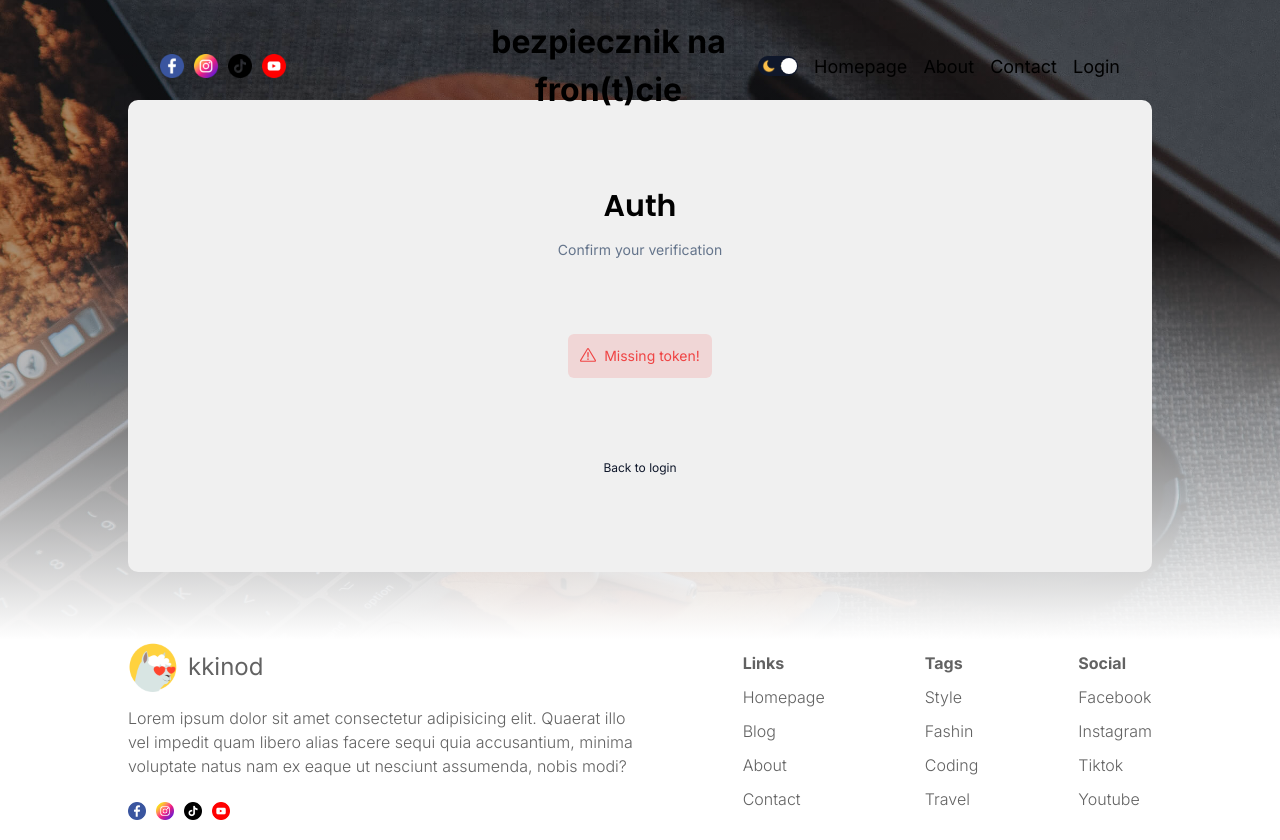
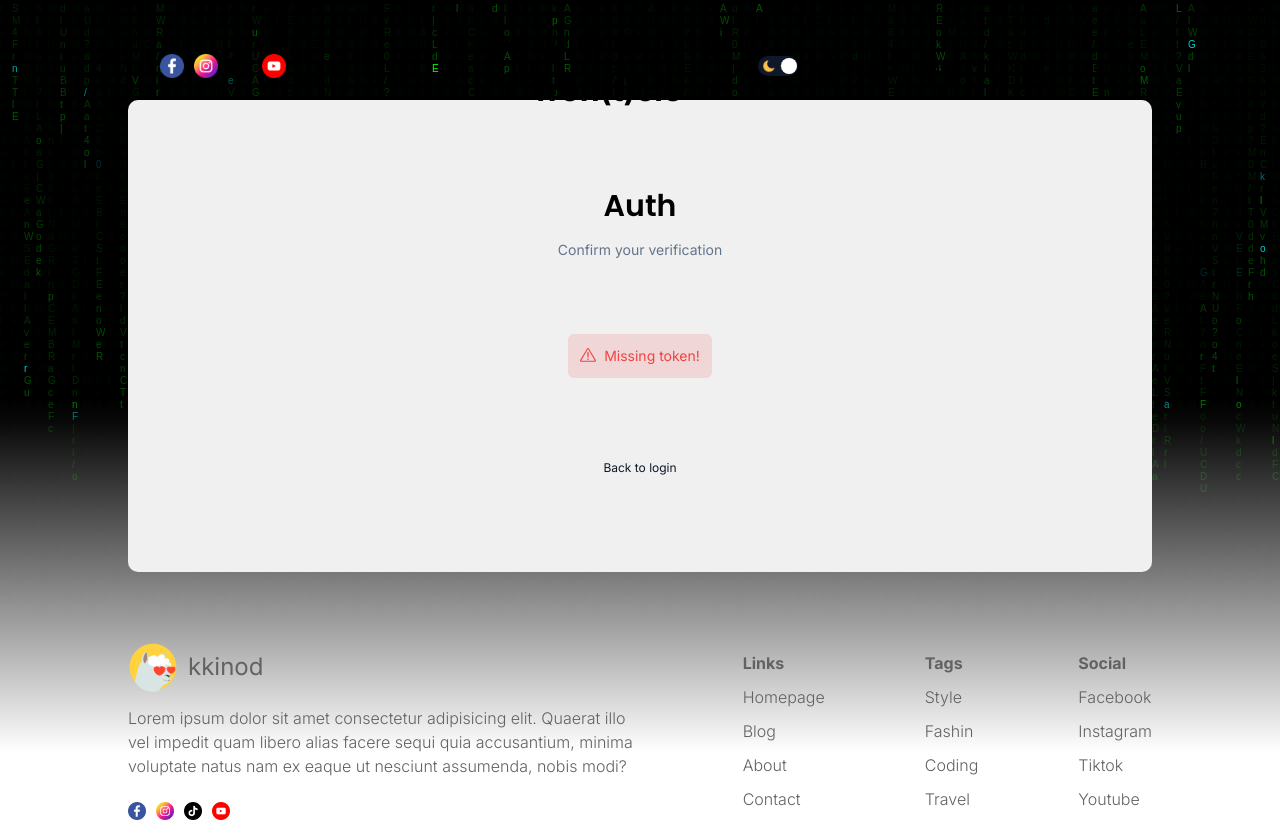
Before and after one commit to Kkinod/BNF-Blog, a Next.js app: page /new-verification in a window 1280 px wide. Built offline with nearby package versions, Linux system fonts and the light colour scheme; no server answers.

Commit message:
feat: Add Matrix effect as hero background
- Implement Matrix rain animation using Canvas
- Add gradient overlay for smooth transition
- Replace static image with dynamic Matrix effect

```diff
--- a/src/app/globals.css
+++ b/src/app/globals.css
@@ -53,11 +53,11 @@
 		--bgcDark: #0f172a;
 
 		/* Category Colors */
-		--category-style: #57c4ff;
-		--category-fashion: #da85c7;
+		--category-backend: #57c4ff;
+		--category-security: #da85c7;
 		--category-food: #7fb881;
 		--category-travel: #ff7957;
-		--category-culture: #ffb04f;
+		--category-frontend: #ffb04f;
 		--category-coding: #5e4fff;
 	}
 
@@ -193,6 +193,7 @@ a {
 }
 
 .container {
+	position: relative;
 	max-width: 100%;
 	min-height: 100vh;
 	background-color: var(--background);
@@ -249,34 +250,34 @@ a {
 	color: #b3b3b1;
 }
 
-.category--style {
-	background-color: color-mix(in srgb, var(--category-style) 20%, transparent);
+.category--backend {
+	background-color: color-mix(in srgb, var(--category-backend) 20%, transparent);
 	transition: all 0.3s ease;
 }
 
-.category--style:hover {
-	background-color: color-mix(in srgb, var(--category-style) 50%, transparent);
+.category--backend:hover {
+	background-color: color-mix(in srgb, var(--category-backend) 50%, transparent);
 	transform: translateY(-2px);
-	box-shadow: 0 4px 8px color-mix(in srgb, var(--category-style) 30%, transparent);
+	box-shadow: 0 4px 8px color-mix(in srgb, var(--category-backend) 30%, transparent);
 }
 
-.category--style:active {
+.category--backend:active {
 	transform: translateY(1px);
 	box-shadow: 0 2px 4px rgba(87, 196, 255, 0.2);
 }
 
-.category--fashion {
-	background-color: color-mix(in srgb, var(--category-fashion) 20%, transparent);
+.category--security {
+	background-color: color-mix(in srgb, var(--category-security) 20%, transparent);
 	transition: all 0.3s ease;
 }
 
-.category--fashion:hover {
-	background-color: color-mix(in srgb, var(--category-fashion) 50%, transparent);
+.category--security:hover {
+	background-color: color-mix(in srgb, var(--category-security) 50%, transparent);
 	transform: translateY(-2px);
-	box-shadow: 0 4px 8px color-mix(in srgb, var(--category-fashion) 30%, transparent);
+	box-shadow: 0 4px 8px color-mix(in srgb, var(--category-security) 30%, transparent);
 }
 
-.category--fashion:active {
+.category--security:active {
 	transform: translateY(1px);
 	box-shadow: 0 2px 4px rgba(218, 133, 199, 0.2);
 }
@@ -313,18 +314,18 @@ a {
 	box-shadow: 0 2px 4px rgba(255, 121, 87, 0.2);
 }
 
-.category--culture {
-	background-color: color-mix(in srgb, var(--category-culture) 20%, transparent);
+.category--frontend {
+	background-color: color-mix(in srgb, var(--category-frontend) 20%, transparent);
 	transition: all 0.3s ease;
 }
 
-.category--culture:hover {
-	background-color: color-mix(in srgb, var(--category-culture) 50%, transparent);
+.category--frontend:hover {
+	background-color: color-mix(in srgb, var(--category-frontend) 50%, transparent);
 	transform: translateY(-2px);
-	box-shadow: 0 4px 8px color-mix(in srgb, var(--category-culture) 30%, transparent);
+	box-shadow: 0 4px 8px color-mix(in srgb, var(--category-frontend) 30%, transparent);
 }
 
-.category--culture:active {
+.category--frontend:active {
 	transform: translateY(1px);
 	box-shadow: 0 2px 4px rgba(255, 176, 79, 0.2);
 }
@@ -344,3 +345,25 @@ a {
 	transform: translateY(1px);
 	box-shadow: 0 2px 4px rgba(94, 79, 255, 0.2);
 }
+
+.custom-scrollbar {
+	padding-right: 0.5rem;
+}
+
+.custom-scrollbar::-webkit-scrollbar {
+	width: 8px;
+}
+
+.custom-scrollbar::-webkit-scrollbar-track {
+	background: hsl(var(--muted));
+	border-radius: 4px;
+}
+
+.custom-scrollbar::-webkit-scrollbar-thumb {
+	background: hsl(var(--muted-foreground));
+	border-radius: 4px;
+}
+
+.custom-scrollbar::-webkit-scrollbar-thumb:hover {
+	background: hsl(var(--muted-foreground));
+}
--- a/src/app/layout.tsx
+++ b/src/app/layout.tsx
@@ -8,8 +8,8 @@ import { ThemeProvider } from "@/providers/ThemePrvider";
 import { AuthProvider } from "@/providers/AuthProvider";
 import { Toaster } from "@/components/ui/sonner";
 import { HeroBackground } from "@/components/organisms/HeroBackground/HeroBackground";
+import { AuthLinks } from "@/components/organisms/AuthLinks/AuthLinks";
 import "./globals.css";
-import { AuthLinks } from "@/components/organisms/AuthLinks/AuthLinks";
 
 const inter = Inter({ subsets: ["latin"] });
 
--- a/src/components/organisms/HeroBackground/HeroBackground.tsx
+++ b/src/components/organisms/HeroBackground/HeroBackground.tsx
@@ -1,13 +1,20 @@
+import { MatrixBackground } from "../MatrixBackground/MatrixBackground";
 import defaultBackgroundImage from "./../../../../public/bcgMain.jpg";
+import matrixBGImage from "./../../../../public/matrixBGSmall.jpg";
 import "./heroBackground.css";
 
 export const HeroBackground = ({ backgroundImage }: { backgroundImage?: string }) => {
-	const imageSrc = backgroundImage || defaultBackgroundImage.src;
+	// const imageSrc = backgroundImage || defaultBackgroundImage.src;
+	const imageSrc = backgroundImage || matrixBGImage.src;
 
 	return (
-		<div className="hero__background">
-			<div className="hero__shadow" />
-			<div className="hero__image" style={{ backgroundImage: `url(${imageSrc})` }} />
-		</div>
+		<>
+			<div className="hero__background">
+				{/* <div className="hero__shadow--image" /> */}
+				{/* <div className="hero__image" style={{ backgroundImage: `url(${imageSrc})` }} /> */}
+				<div className="hero__shadow" />
+				<MatrixBackground />
+			</div>
+		</>
 	);
 };
--- a/src/components/organisms/HeroBackground/heroBackground.css
+++ b/src/components/organisms/HeroBackground/heroBackground.css
@@ -2,8 +2,9 @@
 	position: absolute;
 	top: 0;
 	left: 0;
+	bottom: 0;
 	width: 100vw;
-	height: 100vh;
+	/* height: 100vh; */
 	overflow: hidden;
 	z-index: 0;
 }
@@ -19,6 +20,23 @@
 
 .hero__shadow {
 	position: absolute;
+	top: 50vh;
+	left: 0;
+	right: 0;
+	bottom: 0;
+	width: 100vw;
+
+	background-image: linear-gradient(
+		180deg,
+		rgba(21, 21, 21, 0) 0%,
+		rgba(21, 21, 21, 0.4) 5%,
+		var(--background) 80%
+	);
+	z-index: 1;
+}
+
+.hero__shadow--image {
+	position: absolute;
 	top: 0;
 	left: 0;
 	right: 0;
--- /dev/null
+++ b/src/components/organisms/MatrixBackground/MatrixBackground.tsx
@@ -0,0 +1,100 @@
+"use client";
+
+import React, { useState } from "react";
+import { Canvas } from "./components/Canvas";
+
+export const MatrixBackground = () => {
+	const [ctx, setCtx] = useState<CanvasRenderingContext2D | null>(null);
+	const [canvasWidth, setCanvasWidth] = useState<number | null>(null);
+
+	const establishContext = (context: CanvasRenderingContext2D) => {
+		setCtx(context);
+	};
+
+	const establishCanvasWidth = (width: number) => {
+		setCanvasWidth(width);
+	};
+
+	// Setting up the letters
+	const chars = "L34ndr0CaladoFullStackDeveloperWithFrontEndMBA/|ANGULAR?REACT?Vue";
+	const letters = chars.split("");
+
+	const fontSize = 12;
+	const columns = canvasWidth ? canvasWidth / fontSize : 28;
+
+	// Setting up the drops
+	const drops: number[] = [];
+	for (let i = 0; i < columns; i++) {
+		drops[i] = 1;
+	}
+
+	const convertMousePosToRowsAndCols = (x: number, y: number) => {
+		const col = Math.floor(x / fontSize);
+		const row = ctx?.canvas ? Math.min(Math.ceil(y / fontSize), Math.floor(ctx.canvas.height)) : 0;
+		return { row, col };
+	};
+
+	// Disturbance Effect Handlers
+	let disturbanceRow = -1;
+	let disturbanceCol = -1;
+	let timeout: ReturnType<typeof setTimeout>;
+
+	const disturbanceEffect = (e: React.MouseEvent<HTMLCanvasElement>) => {
+		clearTimeout(timeout);
+		const bounds = e.currentTarget.getBoundingClientRect();
+		const x = e.clientX - bounds.left;
+		const y = e.clientY - bounds.top;
+		const { row, col } = convertMousePosToRowsAndCols(x, y);
+		disturbanceRow = row;
+		disturbanceCol = col;
+		timeout = setTimeout(() => {
+			disturbanceRow = -1;
+			disturbanceCol = -1;
+		}, 50);
+	};
+
+	const isDisturbanceAffectedPosition = (dropIndex: number) => {
+		return drops[dropIndex] * fontSize > disturbanceRow && dropIndex === disturbanceCol;
+	};
+
+	const draw = () => {
+		if (ctx) {
+			ctx.fillStyle = "rgba(0, 0, 0, 0.1)";
+			ctx.fillRect(0, 0, ctx.canvas.width, ctx.canvas.height);
+			for (let i = 0; i < drops.length; i++) {
+				const text = letters[Math.floor(Math.random() * letters.length)];
+
+				const brightness = Math.random();
+				if (brightness > 0.98) {
+					ctx.fillStyle = "#0ff";
+				} else if (brightness > 0.93) {
+					ctx.fillStyle = "#0f0";
+				} else {
+					ctx.fillStyle = "#050";
+				}
+
+				ctx.fillText(text, i * fontSize, drops[i] * fontSize);
+				drops[i]++;
+				if (drops[i] * fontSize > ctx.canvas.height && Math.random() > 0.95) {
+					drops[i] = 0;
+				}
+				if (isDisturbanceAffectedPosition(i)) {
+					const h = Math.max(i - 1, 0);
+					const j = Math.min(i + 1, Math.floor(columns));
+					drops[h] = disturbanceRow;
+					drops[i] = disturbanceRow;
+					drops[j] = disturbanceRow;
+				}
+			}
+		}
+	};
+
+	return (
+		<Canvas
+			draw={draw}
+			onMouseMove={disturbanceEffect}
+			establishContext={establishContext}
+			establishCanvasWidth={establishCanvasWidth}
+		/>
+	);
+};
--- /dev/null
+++ b/src/components/organisms/MatrixBackground/components/Canvas.tsx
@@ -0,0 +1,94 @@
+"use client";
+
+import React, { useRef, useEffect, useState } from "react";
+
+interface CanvasProps {
+	draw: () => void;
+	fps?: number;
+	establishContext?: (context: CanvasRenderingContext2D) => void;
+	establishCanvasWidth?: (width: number) => void;
+	width?: string | number;
+	height?: string | number;
+	onMouseMove?: (event: React.MouseEvent<HTMLCanvasElement>) => void;
+	[key: string]: any;
+}
+
+export const Canvas = ({
+	draw,
+	fps = 20,
+	establishContext,
+	establishCanvasWidth,
+	width = "100%",
+	height = "100%",
+	...rest
+}: CanvasProps) => {
+	const canvasRef = useRef<HTMLCanvasElement | null>(null);
+	const [context, setContext] = useState<CanvasRenderingContext2D | null>(null);
+
+	const resizeCanvas = (context: CanvasRenderingContext2D) => {
+		const canvas = context.canvas;
+		const { width, height } = canvas.getBoundingClientRect();
+
+		if (canvas.width !== width || canvas.height !== height) {
+			const { devicePixelRatio: ratio = 1 } = window;
+			canvas.width = width * ratio;
+			canvas.height = height * ratio;
+			if (establishCanvasWidth) {
+				establishCanvasWidth(canvas.width);
+			}
+			context.scale(ratio, ratio);
+			return true;
+		}
+		return false;
+	};
+
+	useEffect(() => {
+		if (canvasRef.current) {
+			const canvas = canvasRef.current;
+			const ctx = canvas.getContext("2d");
+			if (ctx) {
+				setContext(ctx);
+				resizeCanvas(ctx);
+				if (establishContext) {
+					establishContext(ctx);
+				}
+			}
+		} else {
+			setContext(null);
+		}
+	}, []);
+
+	useEffect(() => {
+		let frameCount = 0;
+		let animationFrameId: number, fpsInterval: number, now: number, then: number, elapsed: number;
+
+		if (context) {
+			const render = () => {
+				animationFrameId = window.requestAnimationFrame(render);
+				now = Date.now();
+				elapsed = now - then;
+				if (elapsed > fpsInterval) {
+					then = now - (elapsed % fpsInterval);
+					frameCount++;
+					draw();
+				}
+			};
+			const startRendering = (fps: number) => {
+				fpsInterval = 1000 / fps;
+				then = Date.now();
+				render();
+			};
+			startRendering(fps);
+		}
+		return () => {
+			window.cancelAnimationFrame(animationFrameId);
+		};
+	}, [draw, context, resizeCanvas]);
+	return (
+		<canvas
+			ref={canvasRef}
+			{...rest}
+			style={{ backgroundColor: "black", width, height, position: "fixed" }}
+		/>
+	);
+};
```
Also changed, not shown: public/matrixBGSmall.jpg (added).
